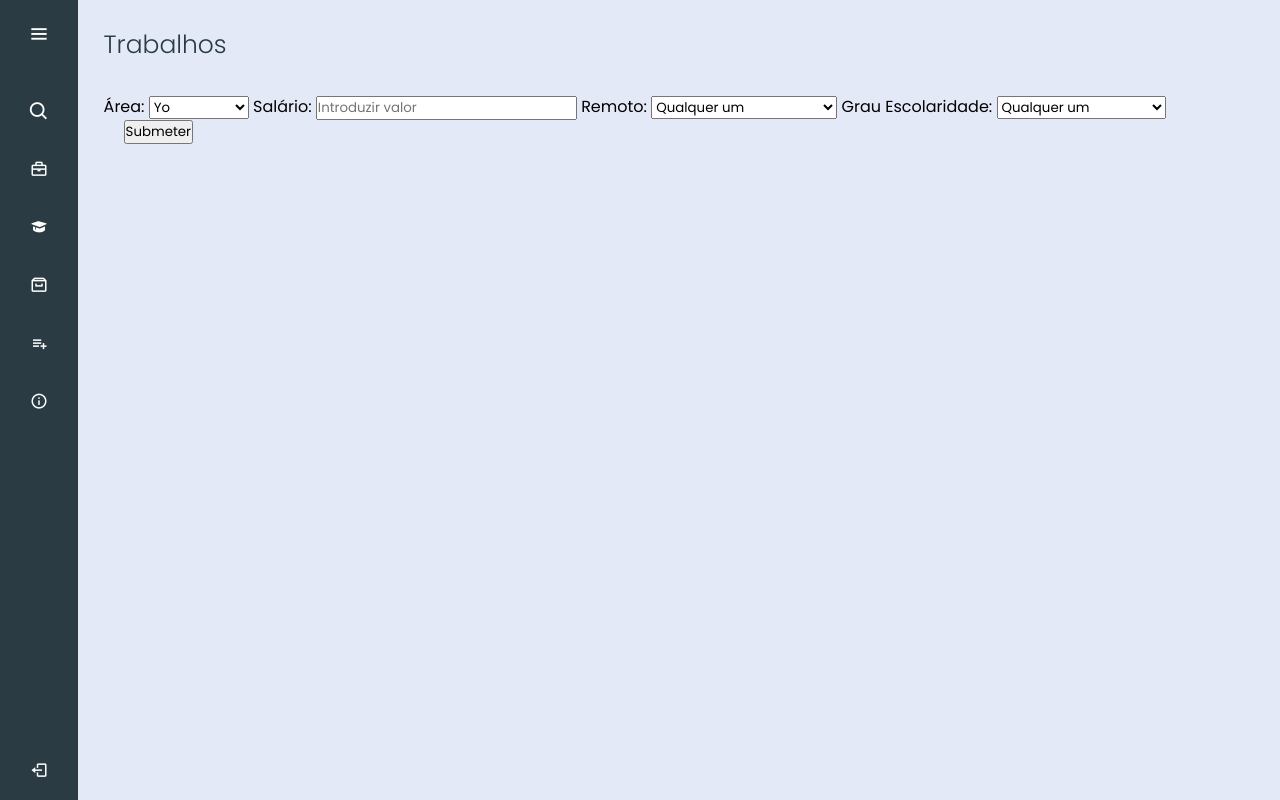
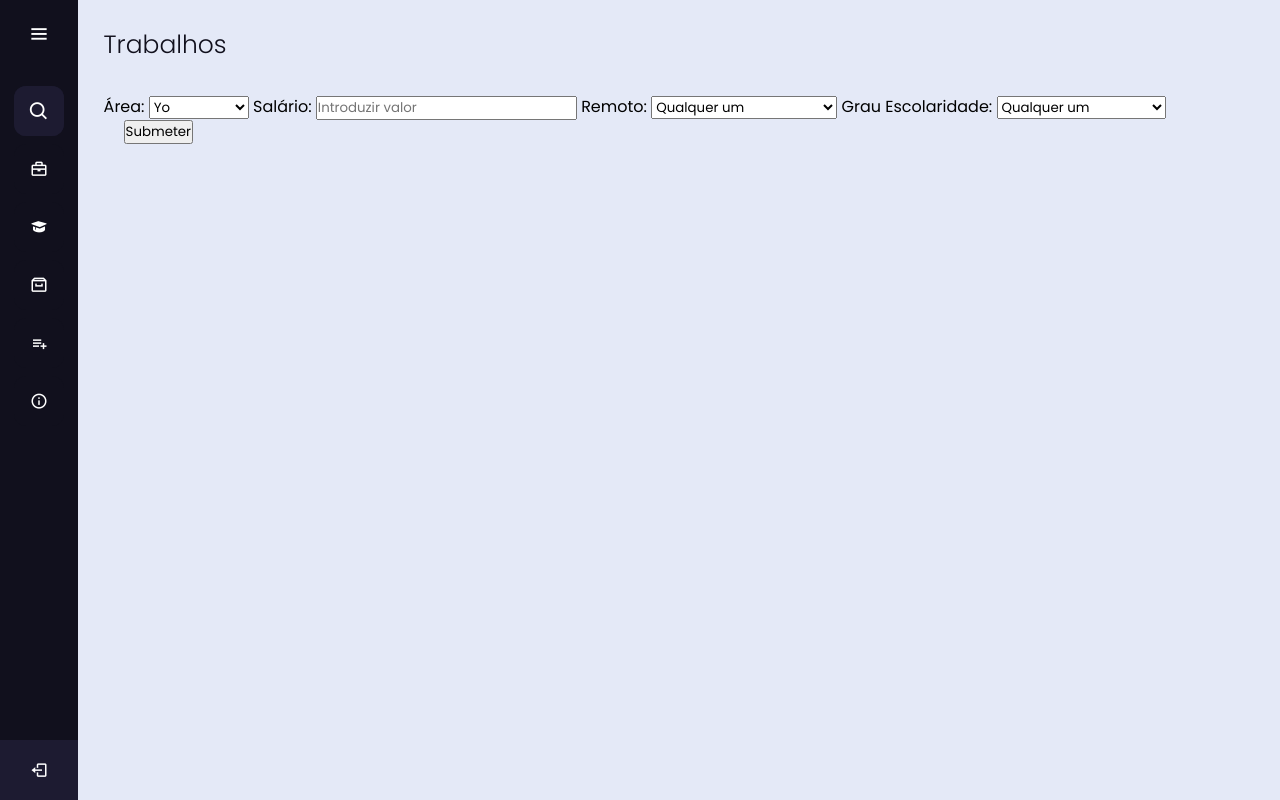
Before and after one commit to MigDinny/newLeaf, a PHP site: page /index3.php?section=jobs in a window 1280 px wide. Run offline with PHP 8.4, Linux system fonts and the light colour scheme; data comes from the database, SQL or seed files in the repository; data that the repository does not hold is empty; grey boxes are pictures that could not be loaded.

Commit message:
fixed shit

```diff
--- a/static/offer.css
+++ b/static/offer.css
@@ -164,7 +164,7 @@ form .textarea1 span.details{
 }
  #dot-1:checked ~ .category label .one,
  #dot-2:checked ~ .category label .two{
-   background: #2a3b43;
+   background: #11101D;
    border-color: #d9d9d9;
  }
  form input[type="radio"]{
@@ -185,7 +185,7 @@ form .textarea1 span.details{
    letter-spacing: 1px;
    cursor: pointer;
    transition: all 0.3s ease;
-   background: linear-gradient(135deg, #2a3b43, #2a3b46);
+   background: linear-gradient(135deg, #11101d, #391058);
  }
 
  form .button input:hover{
--- a/static/sidebar.css
+++ b/static/sidebar.css
@@ -12,7 +12,7 @@
   top: 0;
   height: 100%;
   width: 78px;
-  background: #2a3b43;
+  background: #11101d;
   padding: 6px 14px;
   z-index: 99;
   transition: all 0.5s ease;
@@ -112,7 +112,7 @@
   border: none;
   border-radius: 12px;
   transition: all 0.5s ease;
-  background: #2a3b43;
+  background: rgb(29, 27, 49);
 }
 .sidebar.open input{
   padding: 0 20px 0 50px;
@@ -124,16 +124,16 @@
   left: 0;
   transform: translateY(-50%);
   font-size: 22px;
-  background: #2a3b43;
+  background: rgb(29, 27, 49);
   color: #FFF;
 }
 .sidebar.open .bx-search:hover{
-  background: #2a3b43;
+  background: rgb(29, 27, 49);
   color: #FFF;
 }
 .sidebar .bx-search:hover{
   background: #FFF;
-  color: #2a3b43;
+  background: rgb(29, 27, 49);
 }
 .sidebar li a{
   display: flex;
@@ -143,7 +143,7 @@
   align-items: center;
   text-decoration: none;
   transition: all 0.4s ease;
-  background: #2a3b43;
+  background: #11101d;
 }
 .sidebar li a:hover{
   background: #FFF;
@@ -164,7 +164,7 @@
 .sidebar li a:hover .links_name,
 .sidebar li a:hover i{
   transition: all 0.5s ease;
-  color: #2a3b43;
+  color: #11101d;
 }
 .sidebar li i{
   height: 50px;
@@ -179,7 +179,7 @@
   left: 0;
   bottom: -8px;
   padding: 10px 14px;
-  background: #2a3b43;
+  background: #1d1b31;
   transition: all 0.5s ease;
   overflow: hidden;
 }
@@ -213,7 +213,7 @@
   top: 50%;
   right: 0;
   transform: translateY(-50%);
-  background: #2a3b43;
+  background: #1d1b31;
   width: 100%;
   height: 60px;
   line-height: 60px;
@@ -241,7 +241,7 @@
 }
 .home-section .text{
   display: inline-block;
-  color: #2a3b43;
+  color: #11101d;
   font-size: 25px;
   font-weight: 300;
 }
```
